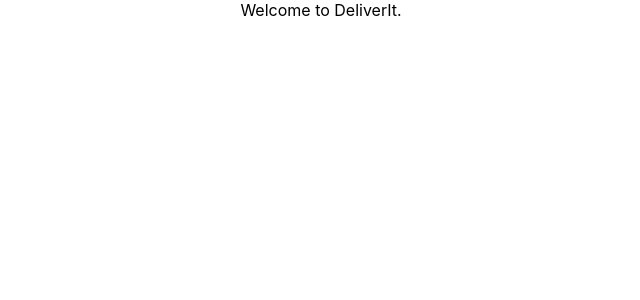
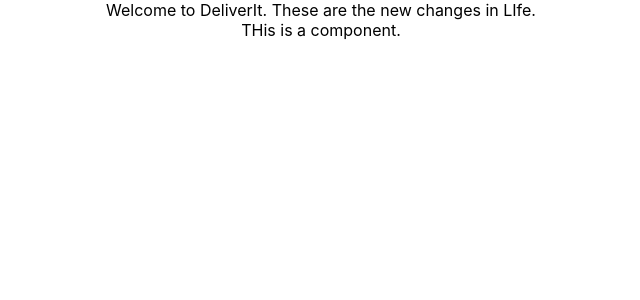
Before and after one commit to coding-hub-org/deliverit, a React (Create React App) app in the folder deliverit-frontend/: page / in a window 1280 px wide. Shown: the top 300 px of the page, without its empty margins (319-959 px from the left). Built offline with nearby package versions, Linux system fonts and the light colour scheme.

Commit message:
made login component files

```diff
--- a/deliverit-frontend/src/App.js
+++ b/deliverit-frontend/src/App.js
@@ -1,11 +1,16 @@
 import React, { Component } from 'react';
 import './App.css';
+import Login from "./components/Login/Login";
 
 class App extends Component {
   render() {
     return (
       <div className="App">
         Welcome to DeliverIt.
+
+        These are the new changes in LIfe.
+
+        <Login />
       </div>
     );
   }
--- /dev/null
+++ b/deliverit-frontend/src/components/Login/Login.js
@@ -0,0 +1,14 @@
+import React, {Component} from 'react';
+
+class Login extends Component {
+    render(){
+        return(
+            <div className="test">
+            <div className="test2">
+            THis is a component.
+            </div></div>
+        );
+    }
+}
+
+export default Login;
```
